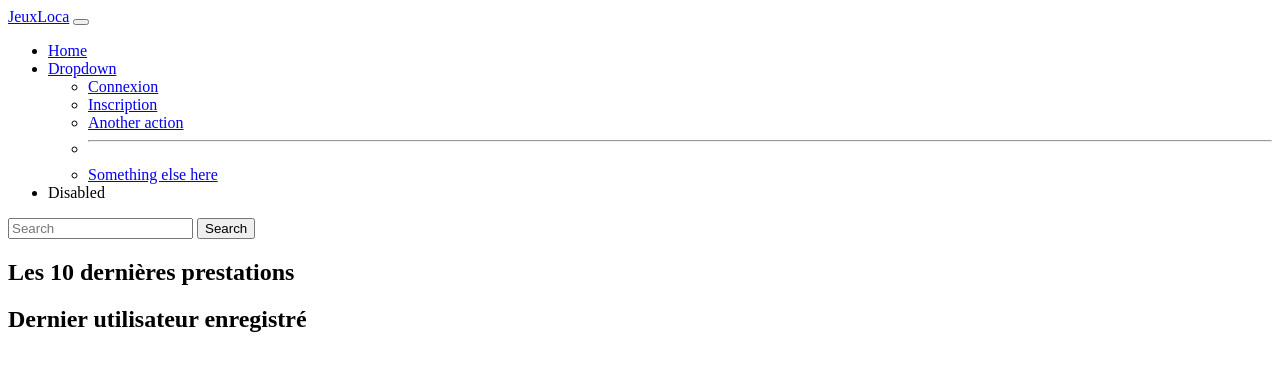
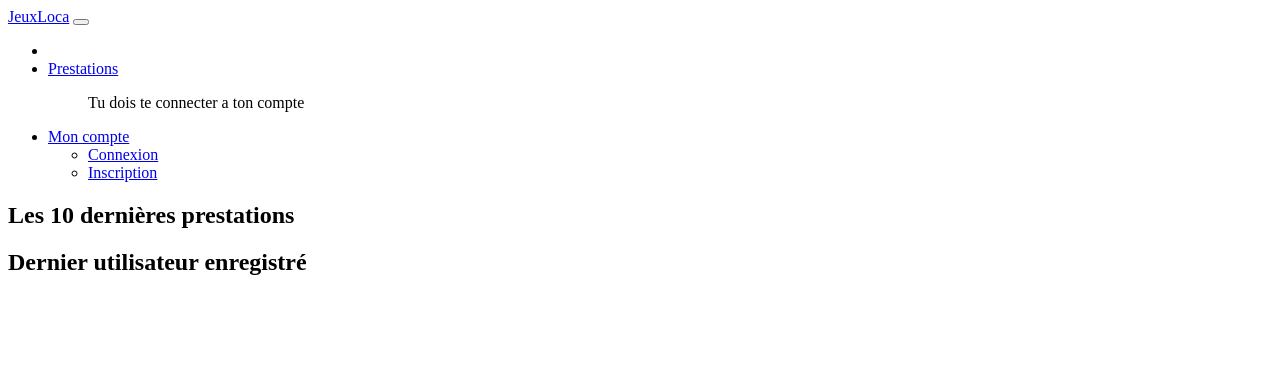
Before and after one commit to Davidcardig/Jeux_Web, a Symfony app: template templates/prestation/index.html.twig in a window 1280 px wide. Shown: the top 371 px of the page. Run offline with Twig, Linux system fonts and the light colour scheme; the template is opened without the code that fills it, so the values that code supplies are empty; some libraries are stand-ins or nearby versions.

Commit message:
Nex files and form Prestation an vue

```diff
--- a/src/Entity/Prestation.php
+++ b/src/Entity/Prestation.php
@@ -5,6 +5,7 @@ namespace App\Entity;
 use App\Repository\PrestationRepository;
 use Doctrine\DBAL\Types\Types;
 use Doctrine\ORM\Mapping as ORM;
+use Symfony\Component\Validator\Constraints as Assert;
 
 #[ORM\Entity(repositoryClass: PrestationRepository::class)]
 class Prestation
@@ -24,6 +25,11 @@ class Prestation
     private ?string $Description = null;
 
     #[ORM\Column]
+    #[Assert\Range(
+        min: 5,
+        max: 500,
+        notInRangeMessage: 'La rénumération doit être comprise entre {{ min }} et {{ max }} €',
+    )]
     private ?float $Renumeration = null;
 
     public function getId(): ?int
--- a/src/Form/PrestationType.php
+++ b/src/Form/PrestationType.php
@@ -17,6 +17,7 @@ class PrestationType extends AbstractType
             ->add('Extrait')
             ->add('Description')
             ->add('Renumeration')
+
         ;
     }
 
--- a/src/Form/UserType.php
+++ b/src/Form/UserType.php
@@ -8,13 +8,14 @@ use Symfony\Component\Form\FormBuilderInterface;
 use Symfony\Component\OptionsResolver\OptionsResolver;
 use Symfony\Component\Form\Extension\Core\Type\RepeatedType;
 use Symfony\Component\Form\Extension\Core\Type\PasswordType;
+use Symfony\Component\Form\Extension\Core\Type\EmailType;
 
 class UserType extends AbstractType
 {
     public function buildForm(FormBuilderInterface $builder, array $options): void
     {
         $builder
-            ->add('email')
+            ->add('email', EmailType::class)
             ->add('password', RepeatedType::class, [
                 'type' => PasswordType::class,
                 'invalid_message' => 'Les mot de passe doivent être similaires',
--- a/templates/base.html.twig
+++ b/templates/base.html.twig
@@ -15,43 +15,49 @@
     <body>
     <nav class="navbar navbar-expand-lg bg-body-tertiary">
         <div class="container-fluid">
-            <a class="navbar-brand" href="#">JeuxLoca</a>
+            <a class="navbar-brand" href="{{ path('app_jeux') }}">JeuxLoca</a>
             <button class="navbar-toggler" type="button" data-bs-toggle="collapse" data-bs-target="#navbarSupportedContent" aria-controls="navbarSupportedContent" aria-expanded="false" aria-label="Toggle navigation">
                 <span class="navbar-toggler-icon"></span>
             </button>
             <div class="collapse navbar-collapse" id="navbarSupportedContent">
                 <ul class="navbar-nav me-auto mb-2 mb-lg-0">
                     <li class="nav-item">
-                        <a class="nav-link active" aria-current="page" href="#">Home</a>
-                    </li>
+
+
+
+
                     <li class="nav-item dropdown">
                         <a class="nav-link dropdown-toggle" href="#" role="button" data-bs-toggle="dropdown" aria-expanded="false">
-                            Dropdown
+                            Prestations
                         </a>
                         <ul class="dropdown-menu">
                             {% if app.user %}
-                                <li class="nav-item"><a class="nav-link active" aria-current="page" href="{{ path('app_profil')}}">Mon compte</a></li>
-                                <li class="nav-item"><a class="nav-link active" aria-current="page" href="{{ path('app_logout')}}">Déconnexion</a></li>
                                 <li class="nav-item"><a class="nav-link active" aria-current="page" href="{{ path('app_prestation')}}">Prestations</a></li>
                                 <li class="nav-item"><a class="nav-link active" aria-current="page" href="{{ path('app_register_prestation')}}">ajout prestations</a></li>
+                            {% else %}
+                               <p>Tu dois te connecter a ton compte</p>
+                            {% endif %}
+                        </ul>
+                    </li>
+
+
+
+                    <li class="nav-item dropdown">
+                        <a class="nav-link dropdown-toggle" href="#" role="button" data-bs-toggle="dropdown" aria-expanded="false">
+                            Mon compte
+                        </a>
+                        <ul class="dropdown-menu">
+                            {% if app.user %}
+                                <li class="nav-item"><a class="nav-link active" aria-current="page" href="{{ path('app_profil')}}">Profil</a></li>
+                                <li class="nav-item"><a class="nav-link active" aria-current="page" href="{{ path('app_logout')}}">Déconnexion</a></li>
                             {% else %}
                                 <li class="nav-item"><a class="nav-link active" aria-current="page" href="{{ path('app_login')}}">Connexion</a></li>
                                <li> <a class="nav-link active" aria-current="page" href="{{ path('app_register') }}">Inscription</a></li>
 
                             {% endif %}
-                            <li><a class="dropdown-item" href="#">Another action</a></li>
-                            <li><hr class="dropdown-divider"></li>
-                            <li><a class="dropdown-item" href="#">Something else here</a></li>
                         </ul>
                     </li>
-                    <li class="nav-item">
-                        <a class="nav-link disabled">Disabled</a>
-                    </li>
                 </ul>
-                <form class="d-flex" role="search">
-                    <input class="form-control me-2" type="search" placeholder="Search" aria-label="Search">
-                    <button class="btn btn-outline-success" type="submit">Search</button>
-                </form>
             </div>
         </div>
     </nav>
```
Also changed, not shown: src/Entity/User.php (+7 -0 lines).
